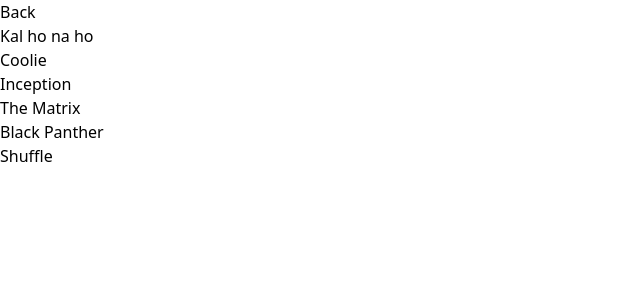
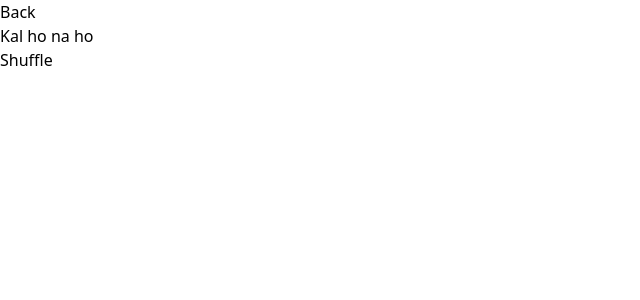
Before and after one commit to Dhwaniud/MovieShufflerApp, a React (Vite) app: page / in a window 1280 px wide. Both pictures are taken after a click on the button "Next". Shown: the top 300 px of the page, without its empty margins (0-640 px from the left). Built offline with nearby package versions, Linux system fonts and the light colour scheme.

Commit message:
random movie generator

```diff
--- a/src/ChooseMovie.jsx
+++ b/src/ChooseMovie.jsx
@@ -1,15 +1,20 @@
-import React from "react";
+import React, { useCallback, useState } from "react";
 import data from "./movies.json";
 
 export default function ChooseMovie({ movies, handleBackClick }) {
+    const [randomMovie, setRandomMovie] = useState(movies[0]);
+
+    const handleShuffle = useCallback(() => {
+        const random = Math.floor(Math.random() * movies.length);
+        setRandomMovie(movies[random]);
+    }, [movies]);
+
     return (
         <>
             <div>
                 <button onClick={handleBackClick}>Back</button>
-                {movies?.map((movie) => (<p key={movie.movieName}>
-                    {movie.movieName}
-                </p>))}
-                <button>Shuffle</button>
+                <p>{randomMovie?.movieName}</p>
+                <button onClick={handleShuffle}>Shuffle</button>
             </div>
         </>
     );
```
